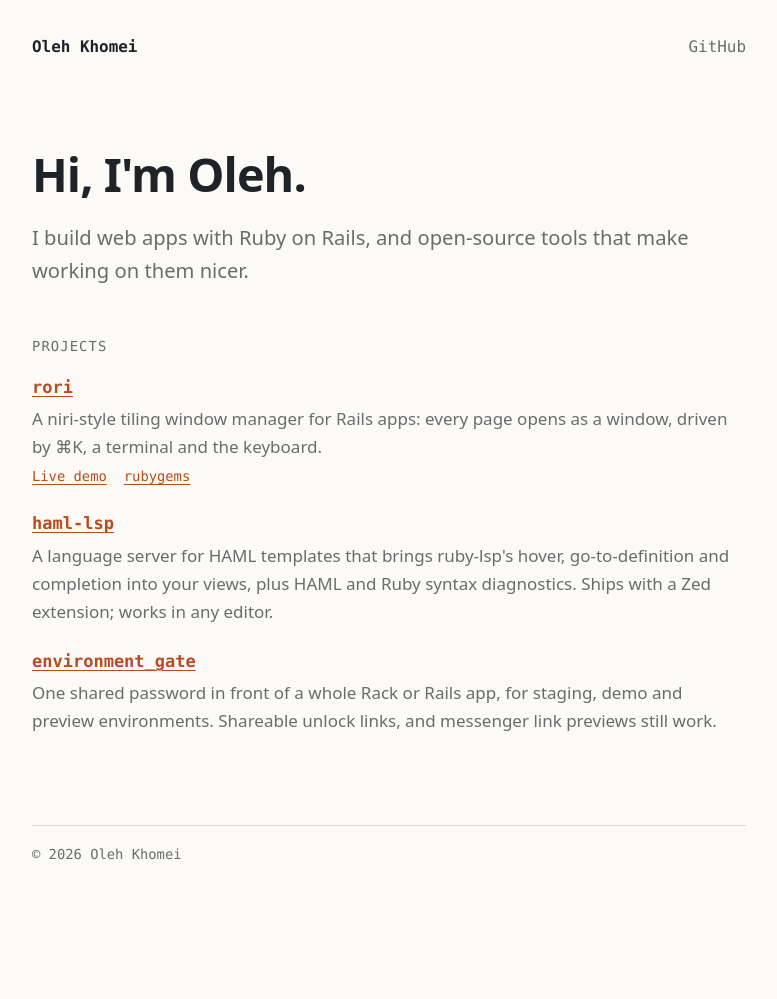
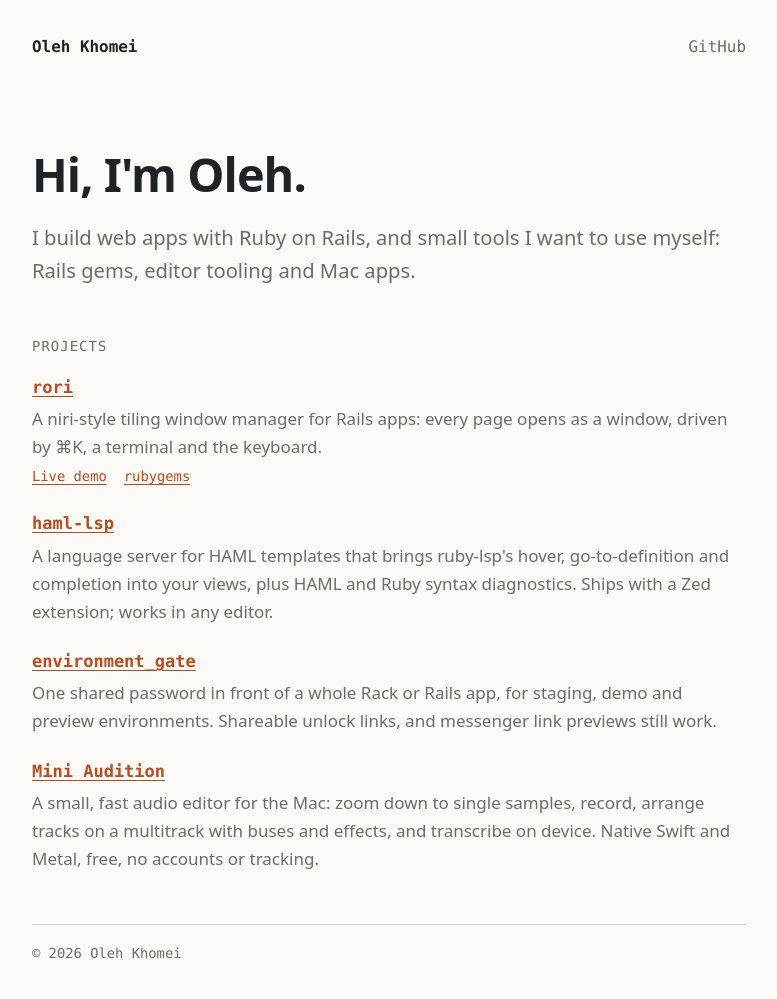
Before and after one commit to varyform/varyform.info, a Jekyll site: the page built from index.html, in a window 1280 px wide. Shown: the whole page, without its empty margins (251-1028 px from the left). Built offline with Jekyll 4.4.1, drawn with Linux system fonts in a browser that asks for light colours; before the commit the page ends 900 px from its top, so only the background shows below that.

Commit message:
List Mini Audition and widen the intro beyond Rails
A Mac audio editor didn't fit an intro that only promised Rails tools.

```diff
--- a/_config.yml
+++ b/_config.yml
@@ -1,5 +1,5 @@
 title: Oleh Khomei
-description: Ruby on Rails developer building open-source tools for Rails.
+description: Ruby on Rails developer making Rails gems, editor tools and Mac apps.
 url: https://varyform.info
 lang: en
 author:
--- a/_data/projects.yml
+++ b/_data/projects.yml
@@ -23,3 +23,11 @@
     One shared password in front of a whole Rack or Rails app, for staging,
     demo and preview environments. Shareable unlock links, and messenger link
     previews still work.
+
+- name: Mini Audition
+  url: https://mini-audition.com
+  about: >-
+    A small, fast audio editor for the Mac: zoom down to single samples,
+    record, arrange tracks on a multitrack with buses and effects, and
+    transcribe on device. Native Swift and Metal, free, no accounts or
+    tracking.
--- a/index.html
+++ b/index.html
@@ -4,8 +4,8 @@ layout: default
 <section class="intro">
   <h1 class="intro__title">Hi, I'm Oleh.</h1>
   <p class="intro__lede">
-    I build web apps with Ruby on Rails, and open-source tools that make working
-    on them nicer.
+    I build web apps with Ruby on Rails, and small tools I want to use myself:
+    Rails gems, editor tooling and Mac apps.
   </p>
 </section>
 
```
